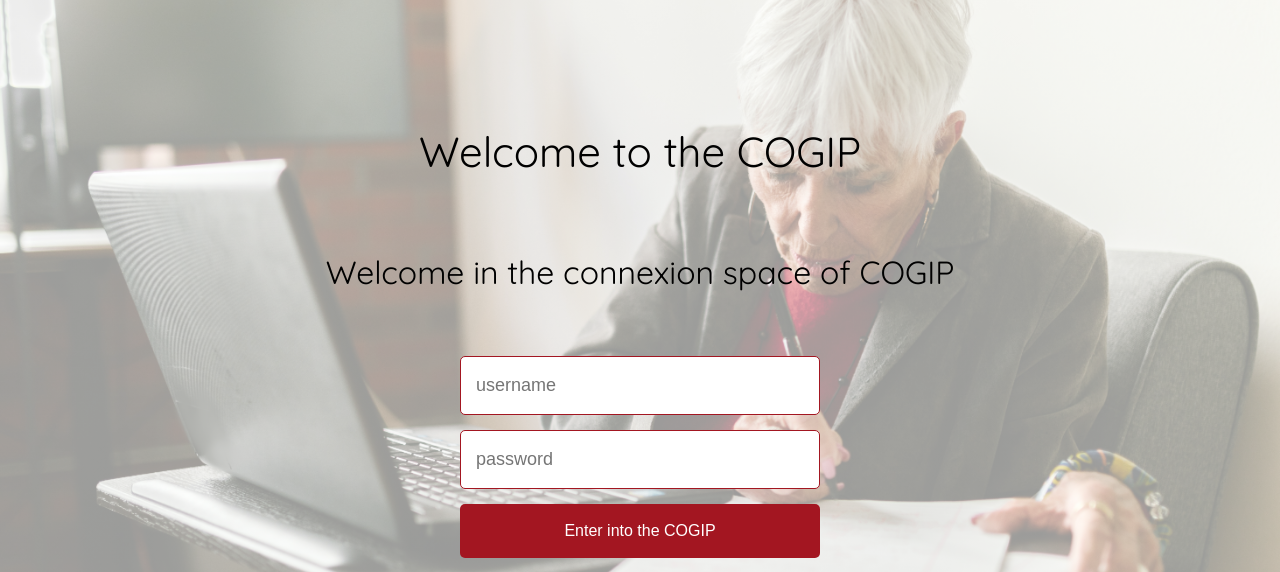
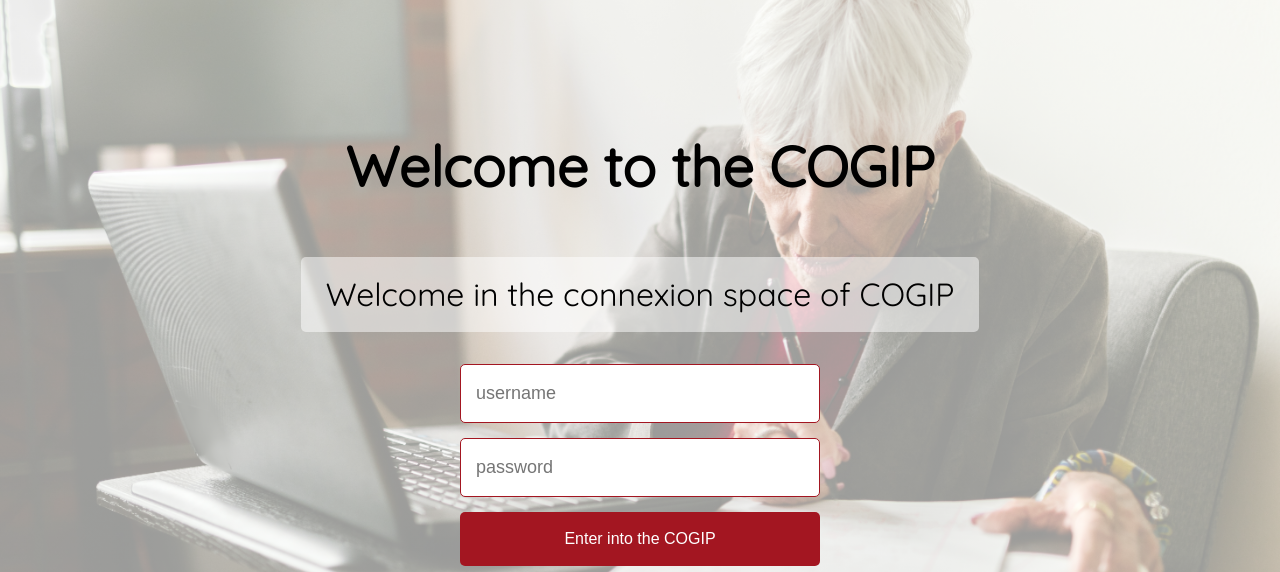
Before and after one commit to Pierrerobeyns/PHP-challenge-2, a PHP site: page /view/login.php in a window 1280 px wide. Shown: the part 64-636 px from the top of the page. Run offline with PHP 8.4, Linux system fonts and the light colour scheme; style sheets or scripts are compiled from the project's sources.

Commit message:
registration:msg fix

```diff
--- a/assets/style/log.css
+++ b/assets/style/log.css
@@ -35,11 +35,22 @@
 }
 
 body .connect-section .welcome-msg {
-  font-size: 42px;
+  font-size: 3.5em;
+  font-weight: bold;
 }
 
 body .connect-section .sub-welcome-msg {
+  background-color: rgba(255, 255, 255, 0.5);
+  border-radius: 5px;
   font-size: 32px;
+  padding: 0 25px;
+  height: 75px;
+  display: -webkit-box;
+  display: -ms-flexbox;
+  display: flex;
+  -webkit-box-align: center;
+      -ms-flex-align: center;
+          align-items: center;
 }
 
 body .connect-section .ipt-container {
--- a/assets/style/log.scss
+++ b/assets/style/log.scss
@@ -34,11 +34,18 @@
         min-height: 80vh;
 
         .welcome-msg {
-            font-size: 42px;
+            font-size: 3.5em;
+            font-weight: bold;
         }
 
         .sub-welcome-msg {
+            background-color: rgba($color: #fff, $alpha: 0.5);
+            border-radius: 5px;
             font-size: 32px;
+            padding: 0 25px;
+            height: 75px;
+            display: flex;
+            align-items: center;
         }
 
         .ipt-container {
```
Also changed, not shown: assets/style/welcome.css (+0 -9 lines), 2 other files.
